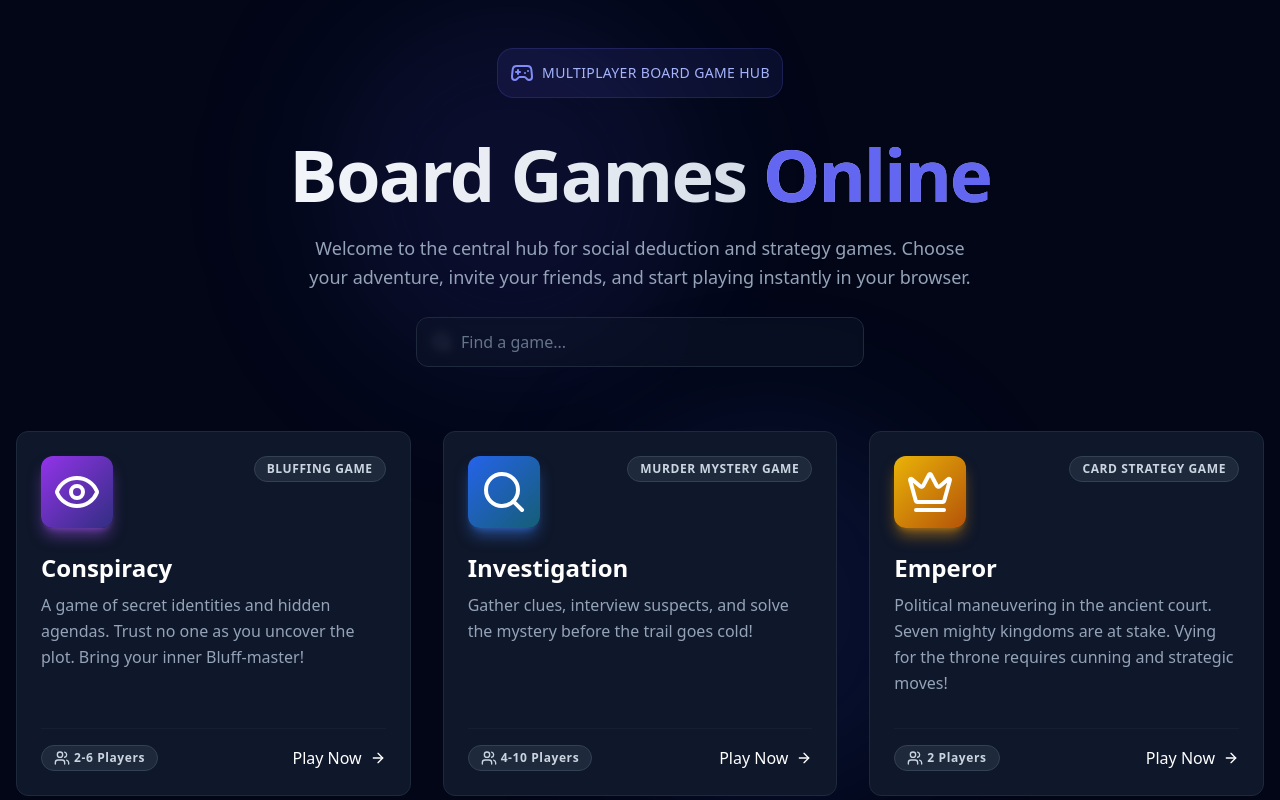
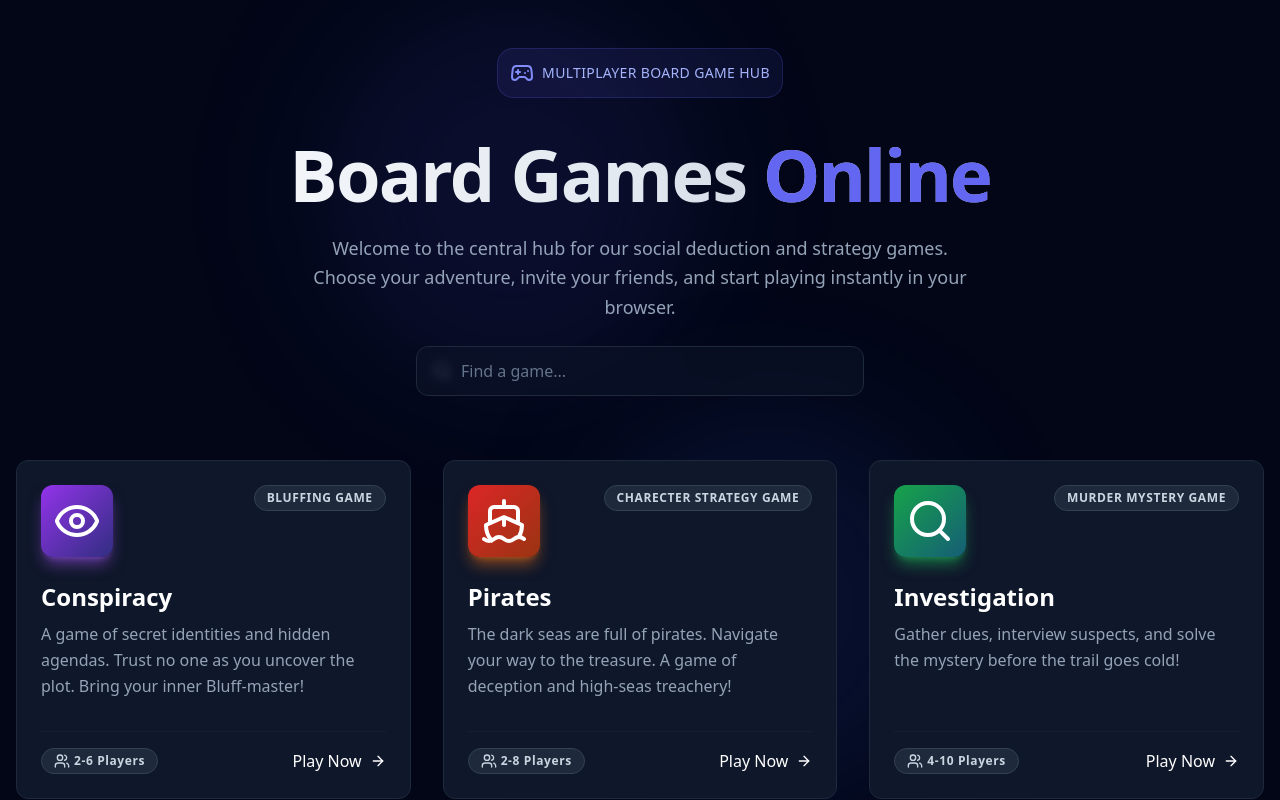
Before and after one commit to rawfidkshuvo/gamehub, a React (Vite) app: page / in a window 1280 px wide. Shown: the top 800 px of the page. Built offline with nearby package versions, Linux system fonts and the light colour scheme.

Commit message:
Prepared for combined game hub launch

```diff
--- a/src/App.jsx
+++ b/src/App.jsx
@@ -4,7 +4,7 @@ import {
   Bot,
   Search,
   Crown,
-  Skull,
+  Ship,
   Search as MagnifyingGlass,
   Siren,
   Apple,
@@ -36,13 +36,26 @@ const GameHub = () => {
       link: "https://rawfidkshuvo.github.io/conspiracy-card-game/", // REPLACE WITH REAL LINK
     },
     {
+      id: 5,
+      title: "Pirates",
+      description:
+        "The dark seas are full of pirates. Navigate your way to the treasure. A game of deception and high-seas treachery!",
+      icon: <Ship className="w-12 h-12 text-white" />,
+      color: "from-red-600 to-orange-800",
+      shadow: "shadow-orange-500/50",
+      type: "Charecter Strategy Game",
+      playerNumber: "2-8",
+      hasBots: false,
+      link: "https://rawfidkshuvo.github.io/pirates-game/", // REPLACE WITH REAL LINK
+    },
+    {
       id: 2,
       title: "Investigation",
       description:
         "Gather clues, interview suspects, and solve the mystery before the trail goes cold!",
       icon: <MagnifyingGlass className="w-12 h-12 text-white" />,
-      color: "from-blue-600 to-cyan-800",
-      shadow: "shadow-blue-500/50",
+      color: "from-green-600 to-cyan-800",
+      shadow: "shadow-green-500/50",
       type: "Murder Mystery Game",
       playerNumber: "4-10",
       hasBots: false,
@@ -62,25 +75,12 @@ const GameHub = () => {
       link: "https://rawfidkshuvo.github.io/emperor-game/", // REPLACE WITH REAL LINK
     },
     {
-      id: 5,
-      title: "Pirates",
-      description:
-        "The dark seas are full of pirates. Navigate your way to the treasure. A game of deception and high-seas treachery!",
-      icon: <Skull className="w-12 h-12 text-white" />,
-      color: "from-emerald-600 to-teal-800",
-      shadow: "shadow-emerald-500/50",
-      type: "Charecter Strategy Game",
-      playerNumber: "2-8",
-      hasBots: false,
-      link: "https://rawfidkshuvo.github.io/pirates-game/", // REPLACE WITH REAL LINK
-    },
-    {
       id: 3,
       title: "Police Hunt",
       description:
         "A high-stakes chase. Play as the police coordinating a capture or the fugitive on the run!",
       icon: <Siren className="w-12 h-12 text-white" />,
-      color: "from-red-600 to-rose-900",
+      color: "from-red-700 to-blue-900",
       shadow: "shadow-red-500/50",
       type: "Criminal Pursuit Game",
       playerNumber: "1-4",
@@ -131,7 +131,7 @@ const GameHub = () => {
           </h1>
 
           <p className="text-lg text-slate-400 max-w-2xl mx-auto leading-relaxed">
-            Welcome to the central hub for social deduction and strategy
+            Welcome to the central hub for our social deduction and strategy
             games. Choose your adventure, invite your friends, and start playing
             instantly in your browser.
           </p>
```
